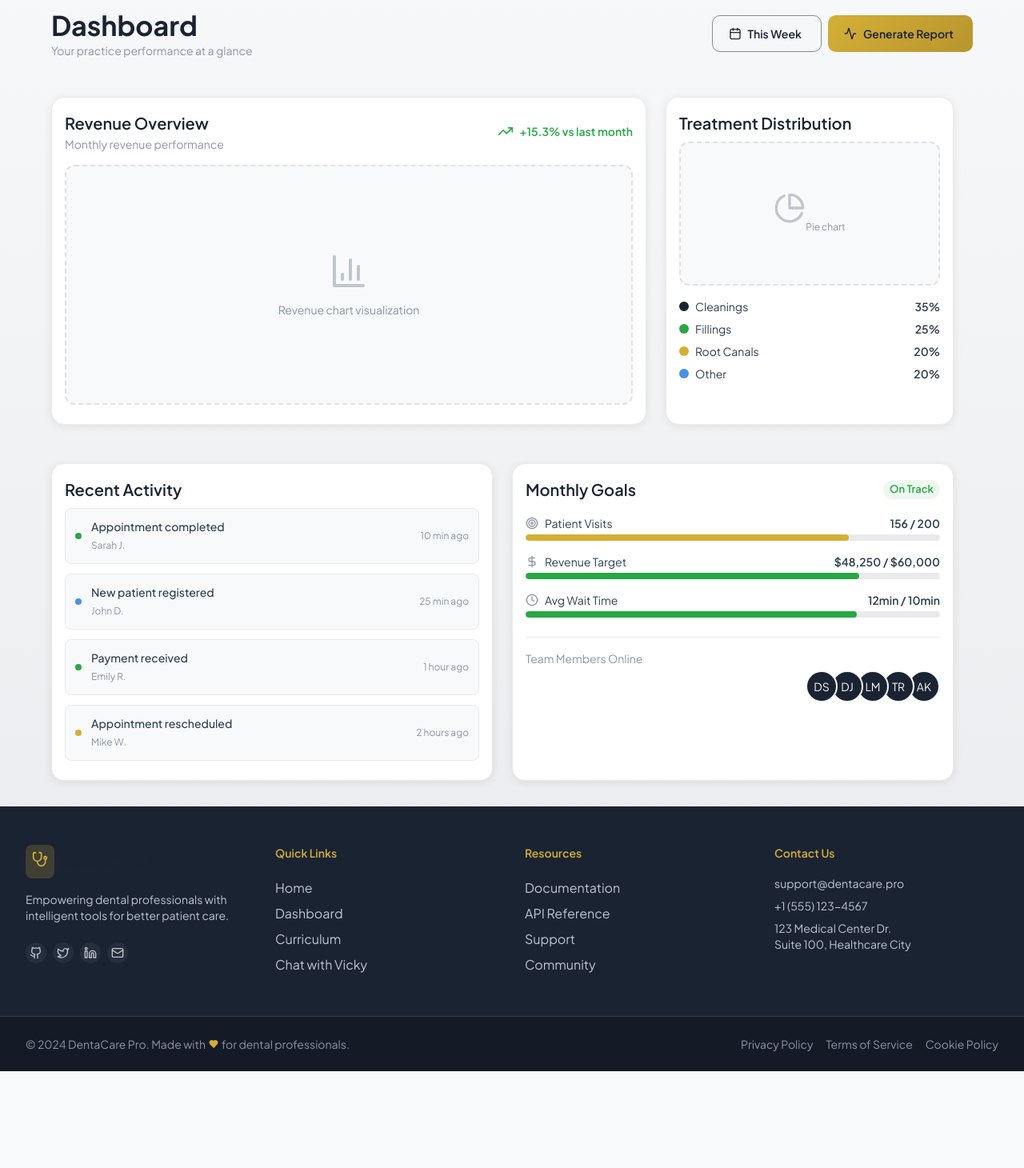
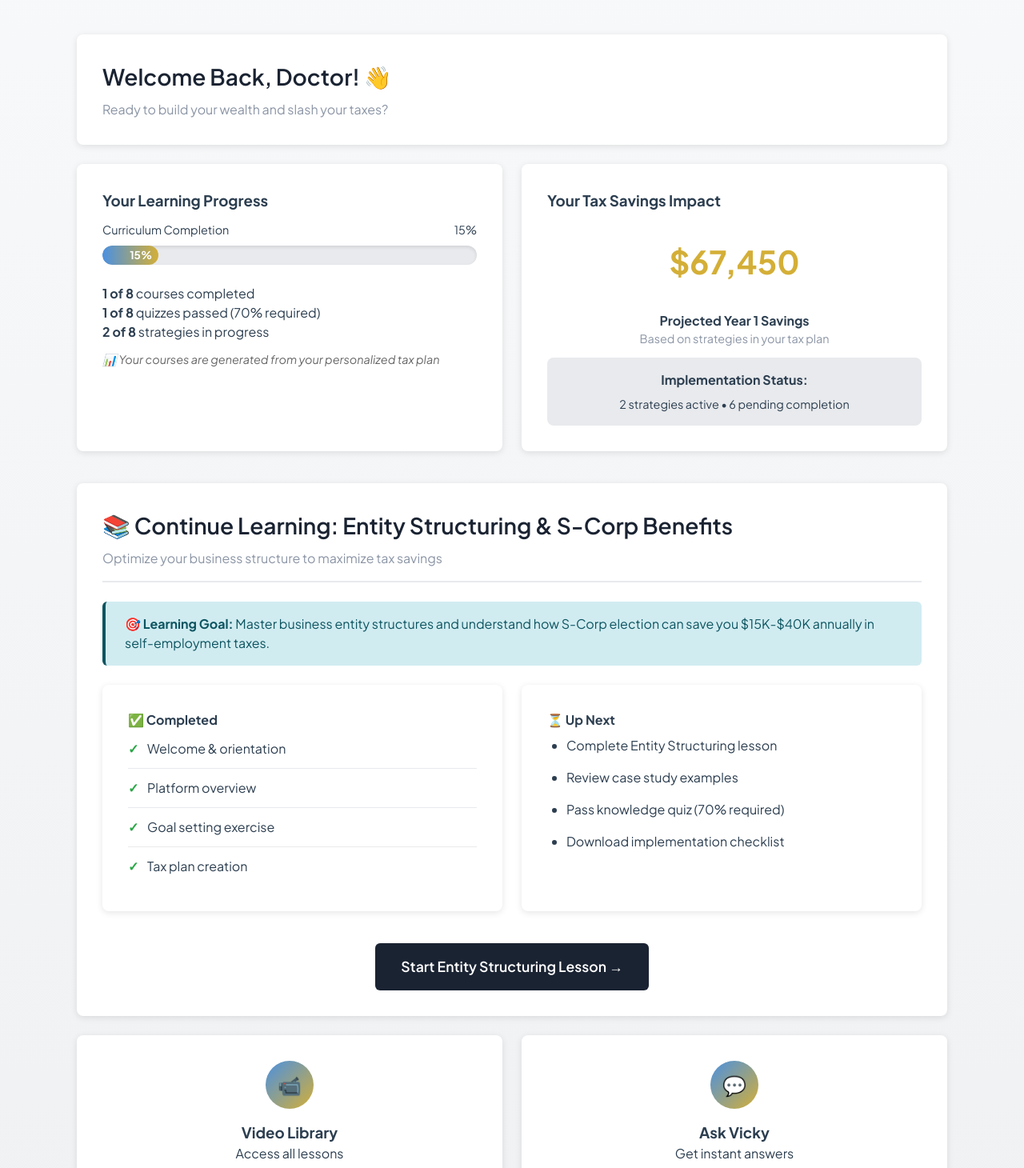
Before and after one commit to uzair-fabtechsol/frontend-dentist-react, a React (Vite) app: page /dashboard in a window 1280 px wide. Shown: the part 160-1620 px from the top of the page at 80% size. Before the commit the page ends 1499 px from the top, so only its background shows below. Built offline with nearby package versions, Linux system fonts and the light colour scheme.

Commit message:
dashboard done

```diff
--- a/src/features/dashboard/Dashboard.jsx
+++ b/src/features/dashboard/Dashboard.jsx
@@ -1,275 +1,171 @@
-import Box from '@mui/material/Box'
-import Typography from '@mui/material/Typography'
-import Card from '@mui/material/Card'
-import CardContent from '@mui/material/CardContent'
-import Grid from '@mui/material/Grid'
-import Avatar from '@mui/material/Avatar'
-import AvatarGroup from '@mui/material/AvatarGroup'
-import Chip from '@mui/material/Chip'
-import {
-  Activity,
-  PieChart,
-  BarChart3,
-  Target,
-  TrendingUp,
-  Calendar,
-  Clock,
-  DollarSign
-} from 'lucide-react'
-import Button from '../../components/Button'
-
-const recentActivity = [
-  { action: 'Appointment completed', patient: 'Sarah J.', time: '10 min ago', type: 'success' },
-  { action: 'New patient registered', patient: 'John D.', time: '25 min ago', type: 'info' },
-  { action: 'Payment received', patient: 'Emily R.', time: '1 hour ago', type: 'success' },
-  { action: 'Appointment rescheduled', patient: 'Mike W.', time: '2 hours ago', type: 'warning' },
-]
+import { Link } from 'react-router-dom'
 
 const Dashboard = () => {
   return (
-    <Box className="space-y-6">
-      {/* Page Header */}
-      <Box className="flex flex-col md:flex-row md:items-center justify-between gap-4 mb-6">
-        <Box>
-          <Typography variant="h4" fontWeight={700} color="primary.main">
-            Dashboard
-          </Typography>
-          <Typography variant="body2" color="text.secondary">
-            Your practice performance at a glance
-          </Typography>
-        </Box>
-        <Box className="flex gap-2">
-          <Button variant="outlined" startIcon={<Calendar className="w-4 h-4" />}>
-            This Week
-          </Button>
-          <Button variant="contained" color="secondary" startIcon={<Activity className="w-4 h-4" />}>
-            Generate Report
-          </Button>
-        </Box>
-      </Box>
+    <div className="container">
+      <div className="card fade-in">
+        <h1 className="card-title">Welcome Back, Doctor! 👋</h1>
+        <p className="card-subtitle">Ready to build your wealth and slash your taxes?</p>
+      </div>
 
-      {/* Charts Row */}
-      <Grid container spacing={3}>
-        {/* Revenue Chart */}
-        <Grid item xs={12} lg={8}>
-          <Card className="h-full">
-            <CardContent>
-              <Box className="flex items-center justify-between mb-4">
-                <Box>
-                  <Typography variant="h6" fontWeight={600} color="primary.main">
-                    Revenue Overview
-                  </Typography>
-                  <Typography variant="body2" color="text.secondary">
-                    Monthly revenue performance
-                  </Typography>
-                </Box>
-                <Box className="flex items-center gap-2">
-                  <TrendingUp className="w-5 h-5" style={{ color: '#28a745' }} />
-                  <Typography variant="body2" color="success.main" fontWeight={600}>
-                    +15.3% vs last month
-                  </Typography>
-                </Box>
-              </Box>
+      {/* Progress Overview */}
+      <div className="grid grid-2 fade-in">
+        <div className="card">
+          <h3>Your Learning Progress</h3>
+          <div className="progress-container mt-3">
+            <div className="progress-label">
+              <span>Curriculum Completion</span>
+              <span>15%</span>
+            </div>
+            <div className="progress-bar">
+              <div className="progress-fill" style={{ width: '15%' }}>15%</div>
+            </div>
+          </div>
+          <div className="mt-3">
+            <p><strong>1 of 8</strong> courses completed</p>
+            <p><strong>1 of 8</strong> quizzes passed (70% required)</p>
+            <p><strong>2 of 8</strong> strategies in progress</p>
+          </div>
+          <p className="mt-3" style={{ fontSize: '0.9rem', color: '#666' }}>
+            <em>📊 Your courses are generated from your personalized tax plan</em>
+          </p>
+        </div>
 
-              {/* Chart Placeholder */}
-              <Box
-                className="rounded-xl flex items-center justify-center"
-                sx={{
-                  bgcolor: 'grey.50',
-                  height: '300px',
-                  border: '2px dashed',
-                  borderColor: 'grey.300',
-                }}
-              >
-                <Box className="text-center">
-                  <BarChart3 className="w-12 h-12 mx-auto mb-2" style={{ color: '#c0c5ce' }} />
-                  <Typography variant="body2" color="text.secondary">
-                    Revenue chart visualization
-                  </Typography>
-                </Box>
-              </Box>
-            </CardContent>
-          </Card>
-        </Grid>
+        <div className="card">
+          <h3>Your Tax Savings Impact</h3>
+          <div style={{ fontSize: '2.5rem', color: 'var(--accent-gold)', fontWeight: 'bold', textAlign: 'center', margin: '2rem 0' }}>
+            $67,450
+          </div>
+          <p className="text-center"><strong>Projected Year 1 Savings</strong></p>
+          <p className="text-center" style={{ color: 'var(--silver-dark)', fontSize: '0.9rem' }}>Based on strategies in your tax plan</p>
+          <div className="mt-3" style={{ padding: '1rem', background: 'var(--silver-light)', borderRadius: '8px', textAlign: 'center' }}>
+            <p style={{ margin: 0 }}><strong>Implementation Status:</strong></p>
+            <p style={{ margin: '0.5rem 0 0 0', fontSize: '0.9rem' }}>2 strategies active • 6 pending completion</p>
+          </div>
+        </div>
+      </div>
 
-        {/* Treatment Distribution */}
-        <Grid item xs={12} lg={4}>
-          <Card className="h-full">
-            <CardContent>
-              <Typography variant="h6" fontWeight={600} color="primary.main" gutterBottom>
-                Treatment Distribution
-              </Typography>
+      {/* Current Focus */}
+      <div className="card mt-4 fade-in">
+        <div className="card-header">
+          <h2 className="card-title">📚 Continue Learning: Entity Structuring & S-Corp Benefits</h2>
+          <p className="card-subtitle">Optimize your business structure to maximize tax savings</p>
+        </div>
 
-              {/* Pie Chart Placeholder */}
-              <Box
-                className="rounded-xl flex items-center justify-center mb-4"
-                sx={{
-                  bgcolor: 'grey.50',
-                  height: '180px',
-                  border: '2px dashed',
-                  borderColor: 'grey.300',
-                }}
-              >
-                <Box className="text-center">
-                  <PieChart className="w-10 h-10 mx-auto mb-2" style={{ color: '#c0c5ce' }} />
-                  <Typography variant="caption" color="text.secondary">
-                    Pie chart
-                  </Typography>
-                </Box>
-              </Box>
+        <div className="alert alert-info">
+          <strong>🎯 Learning Goal:</strong> Master business entity structures and understand how S-Corp election can save you $15K-$40K annually in self-employment taxes.
+        </div>
 
-              {/* Legend */}
-              <Box className="space-y-2">
-                {[
-                  { label: 'Cleanings', value: '35%', color: '#1a2332' },
-                  { label: 'Fillings', value: '25%', color: '#28a745' },
-                  { label: 'Root Canals', value: '20%', color: '#d4af37' },
-                  { label: 'Other', value: '20%', color: '#4a90e2' },
-                ].map((item) => (
-                  <Box key={item.label} className="flex items-center justify-between">
-                    <Box className="flex items-center gap-2">
-                      <Box
-                        className="w-3 h-3 rounded-full"
-                        sx={{ bgcolor: item.color }}
-                      />
-                      <Typography variant="body2">{item.label}</Typography>
-                    </Box>
-                    <Typography variant="body2" fontWeight={600}>{item.value}</Typography>
-                  </Box>
-                ))}
-              </Box>
-            </CardContent>
-          </Card>
-        </Grid>
-      </Grid>
+        <div className="grid grid-2 mt-3">
+          <div className="card">
+            <h4>✅ Completed</h4>
+            <ul className="list-styled">
+              <li>Welcome & orientation</li>
+              <li>Platform overview</li>
+              <li>Goal setting exercise</li>
+              <li>Tax plan creation</li>
+            </ul>
+          </div>
 
-      {/* Bottom Row */}
-      <Grid container spacing={3}>
-        {/* Recent Activity */}
-        <Grid item xs={12} md={6}>
-          <Card className="h-full">
-            <CardContent>
-              <Typography variant="h6" fontWeight={600} color="primary.main" gutterBottom>
-                Recent Activity
-              </Typography>
+          <div className="card">
+            <h4>⏳ Up Next</h4>
+            <ul style={{ marginLeft: '1.5rem' }}>
+              <li style={{ padding: '0.5rem 0' }}>Complete Entity Structuring lesson</li>
+              <li style={{ padding: '0.5rem 0' }}>Review case study examples</li>
+              <li style={{ padding: '0.5rem 0' }}>Pass knowledge quiz (70% required)</li>
+              <li style={{ padding: '0.5rem 0' }}>Download implementation checklist</li>
+            </ul>
+          </div>
+        </div>
 
-              <Box className="space-y-3">
-                {recentActivity.map((item, index) => (
-                  <Box
-                    key={index}
-                    className="flex items-center gap-3 p-3 rounded-lg"
-                    sx={{ bgcolor: 'grey.50', border: '1px solid', borderColor: 'grey.200' }}
-                  >
-                    <Box
-                      className="w-2 h-2 rounded-full"
-                      sx={{
-                        bgcolor: item.type === 'success' ? '#28a745' :
-                                 item.type === 'warning' ? '#d4af37' : '#4a90e2'
-                      }}
-                    />
-                    <Box className="flex-1">
-                      <Typography variant="body2" fontWeight={500}>
-                        {item.action}
-                      </Typography>
-                      <Typography variant="caption" color="text.secondary">
-                        {item.patient}
-                      </Typography>
-                    </Box>
-                    <Typography variant="caption" color="text.secondary">
-                      {item.time}
-                    </Typography>
-                  </Box>
-                ))}
-              </Box>
-            </CardContent>
-          </Card>
-        </Grid>
+        <div className="btn-group btn-group-center mt-4">
+          <Link to="/curriculum" className="btn btn-primary btn-lg">Start Entity Structuring Lesson →</Link>
+        </div>
+      </div>
 
-        {/* Goals */}
-        <Grid item xs={12} md={6}>
-          <Card className="h-full">
-            <CardContent>
-              <Box className="flex items-center justify-between mb-4">
-                <Typography variant="h6" fontWeight={600} color="primary.main">
-                  Monthly Goals
-                </Typography>
-                <Chip
-                  label="On Track"
-                  size="small"
-                  sx={{
-                    fontWeight: 600,
-                    bgcolor: '#28a74515',
-                    color: '#28a745',
-                  }}
-                />
-              </Box>
+      {/* Quick Actions */}
+      <div className="grid grid-2 mt-4 fade-in">
+        <div className="card text-center">
+          <div className="role-icon" style={{ width: '60px', height: '60px', fontSize: '1.5rem' }}>📹</div>
+          <h3 className="mt-2">Video Library</h3>
+          <p>Access all lessons</p>
+          <Link to="/curriculum" className="btn btn-secondary mt-2">View All</Link>
+        </div>
 
-              <Box className="space-y-4">
-                {[
-                  { label: 'Patient Visits', current: 156, target: 200, icon: Target },
-                  { label: 'Revenue Target', current: 48250, target: 60000, icon: DollarSign, format: '$' },
-                  { label: 'Avg Wait Time', current: 12, target: 10, icon: Clock, unit: 'min', inverse: true },
-                ].map((goal) => {
-                  const Icon = goal.icon
-                  const progress = goal.inverse
-                    ? Math.max(0, 100 - ((goal.current - goal.target) / goal.target * 100))
-                    : (goal.current / goal.target) * 100
+        <div className="card text-center">
+          <div className="role-icon" style={{ width: '60px', height: '60px', fontSize: '1.5rem' }}>💬</div>
+          <h3 className="mt-2">Ask Vicky</h3>
+          <p>Get instant answers</p>
+          <Link to="/chat" className="btn btn-gold mt-2">Start Chat</Link>
+        </div>
+      </div>
 
-                  return (
-                    <Box key={goal.label}>
-                      <Box className="flex items-center justify-between mb-1">
-                        <Box className="flex items-center gap-2">
-                          <Icon className="w-4 h-4" style={{ color: '#8b95a5' }} />
-                          <Typography variant="body2">{goal.label}</Typography>
-                        </Box>
-                        <Typography variant="body2" fontWeight={600}>
-                          {goal.format}{goal.current.toLocaleString()}{goal.unit} / {goal.format}{goal.target.toLocaleString()}{goal.unit}
-                        </Typography>
-                      </Box>
-                      <Box
-                        className="h-2 rounded-full overflow-hidden"
-                        sx={{ bgcolor: 'grey.200' }}
-                      >
-                        <Box
-                          className="h-full rounded-full"
-                          sx={{
-                            width: `${Math.min(progress, 100)}%`,
-                            bgcolor: progress >= 80 ? '#28a745' : progress >= 50 ? '#d4af37' : '#dc3545',
-                          }}
-                        />
-                      </Box>
-                    </Box>
-                  )
-                })}
-              </Box>
+      {/* Upcoming Sessions */}
+      <div className="card mt-4 fade-in">
+        <h2 className="card-title">📅 Upcoming Live Sessions & Consultations</h2>
+        <div className="mt-3">
+          <div className="card" style={{ background: 'var(--silver-light)' }}>
+            <div style={{ display: 'flex', justifyContent: 'space-between', alignItems: 'center' }}>
+              <div>
+                <h4>Monthly "Architect's Q&A" with Norman Dotch</h4>
+                <p style={{ marginTop: '0.5rem' }}>First Thursday of Month • 7:00 PM EST</p>
+                <p style={{ color: 'var(--silver-dark)' }}>Live session covering advanced strategies and student questions</p>
+              </div>
+              <a href="#" className="btn btn-primary">Add to Calendar</a>
+            </div>
+          </div>
 
-              {/* Team */}
-              <Box className="mt-6 pt-4" sx={{ borderTop: '1px solid', borderColor: 'grey.200' }}>
-                <Typography variant="body2" color="text.secondary" gutterBottom>
-                  Team Members Online
-                </Typography>
-                <AvatarGroup max={5}>
-                  {['Dr. Smith', 'Dr. Jones', 'Lisa M.', 'Tom R.', 'Amy K.'].map((name) => (
-                    <Avatar
-                      key={name}
-                      sx={{
-                        width: 36,
-                        height: 36,
-                        bgcolor: '#1a2332',
-                        fontSize: '0.875rem',
-                        border: '2px solid #d4af37',
-                      }}
-                    >
-                      {name.split(' ').map(n => n[0]).join('')}
-                    </Avatar>
-                  ))}
-                </AvatarGroup>
-              </Box>
-            </CardContent>
-          </Card>
-        </Grid>
-      </Grid>
-    </Box>
+          <div className="card mt-2" style={{ background: 'linear-gradient(135deg, var(--accent-gold) 0%, var(--accent-blue) 100%)', color: 'white' }}>
+            <div style={{ display: 'flex', justifyContent: 'space-between', alignItems: 'center' }}>
+              <div>
+                <h4>Your Quarterly Consultation</h4>
+                <p style={{ marginTop: '0.5rem' }}>Next session: Q1 2025 Review</p>
+                <p style={{ opacity: 0.9 }}>Direct consultation to review your tax plan and implementation progress</p>
+              </div>
+              <a href="#" className="btn" style={{ background: 'white', color: 'var(--navy-primary)' }}>Schedule Now</a>
+            </div>
+          </div>
+
+          <div className="card mt-2" style={{ background: 'var(--silver-light)' }}>
+            <div style={{ display: 'flex', justifyContent: 'space-between', alignItems: 'center' }}>
+              <div>
+                <h4>Student Success Stories</h4>
+                <p style={{ marginTop: '0.5rem' }}>Next Tuesday, 8:00 PM EST</p>
+                <p style={{ color: 'var(--silver-dark)' }}>Hear from graduates who saved $100K+ in taxes</p>
+              </div>
+              <a href="#" className="btn btn-secondary">Register</a>
+            </div>
+          </div>
+        </div>
+      </div>
+
+      {/* Your Goals Reminder */}
+      <div className="card mt-4 fade-in">
+        <h2 className="card-title">🎯 Your Goals Reminder</h2>
+        <div className="grid grid-2 mt-3">
+          <div>
+            <h4>Tax Savings Goal</h4>
+            <p className="mt-2" style={{ fontSize: '1.5rem', color: 'var(--accent-gold)', fontWeight: 'bold' }}>$50K - $100K/year</p>
+          </div>
+          <div>
+            <h4>10-Year Net Worth Target</h4>
+            <p className="mt-2" style={{ fontSize: '1.5rem', color: 'var(--accent-gold)', fontWeight: 'bold' }}>$5M - $10M</p>
+          </div>
+        </div>
+        <Link to="/onboarding" className="btn btn-secondary mt-3">Update Goals</Link>
+      </div>
+
+      {/* Motivational Message from Vicky */}
+      <div className="card mt-4 fade-in" style={{ background: 'linear-gradient(135deg, var(--accent-blue) 0%, var(--accent-gold) 100%)', color: 'white' }}>
+        <h3>💡 Message from Vicky</h3>
+        <p style={{ fontSize: '1.1rem', marginTop: '1rem' }}>
+          "Great job completing onboarding! You're already ahead of 90% of dentists who never take action on their taxes. This week's R.O.B.S. strategy could save you tens of thousands if you're buying or expanding a practice. Let's dive in! 🚀"
+        </p>
+        <p style={{ marginTop: '1rem' }}>
+          <em>- Vicky, Your AI Learning Companion</em>
+        </p>
+      </div>
+    </div>
   )
 }
 
```
